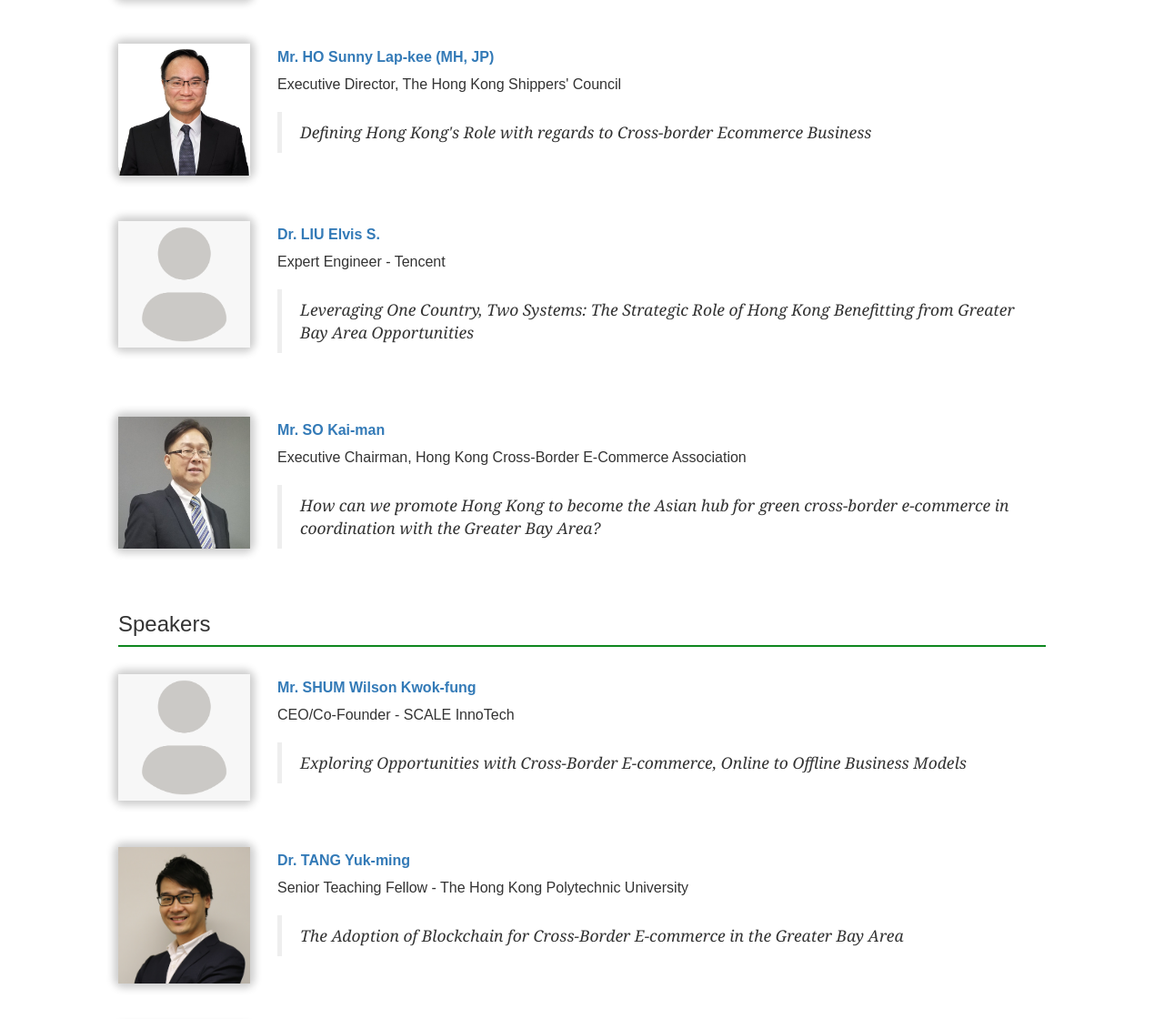
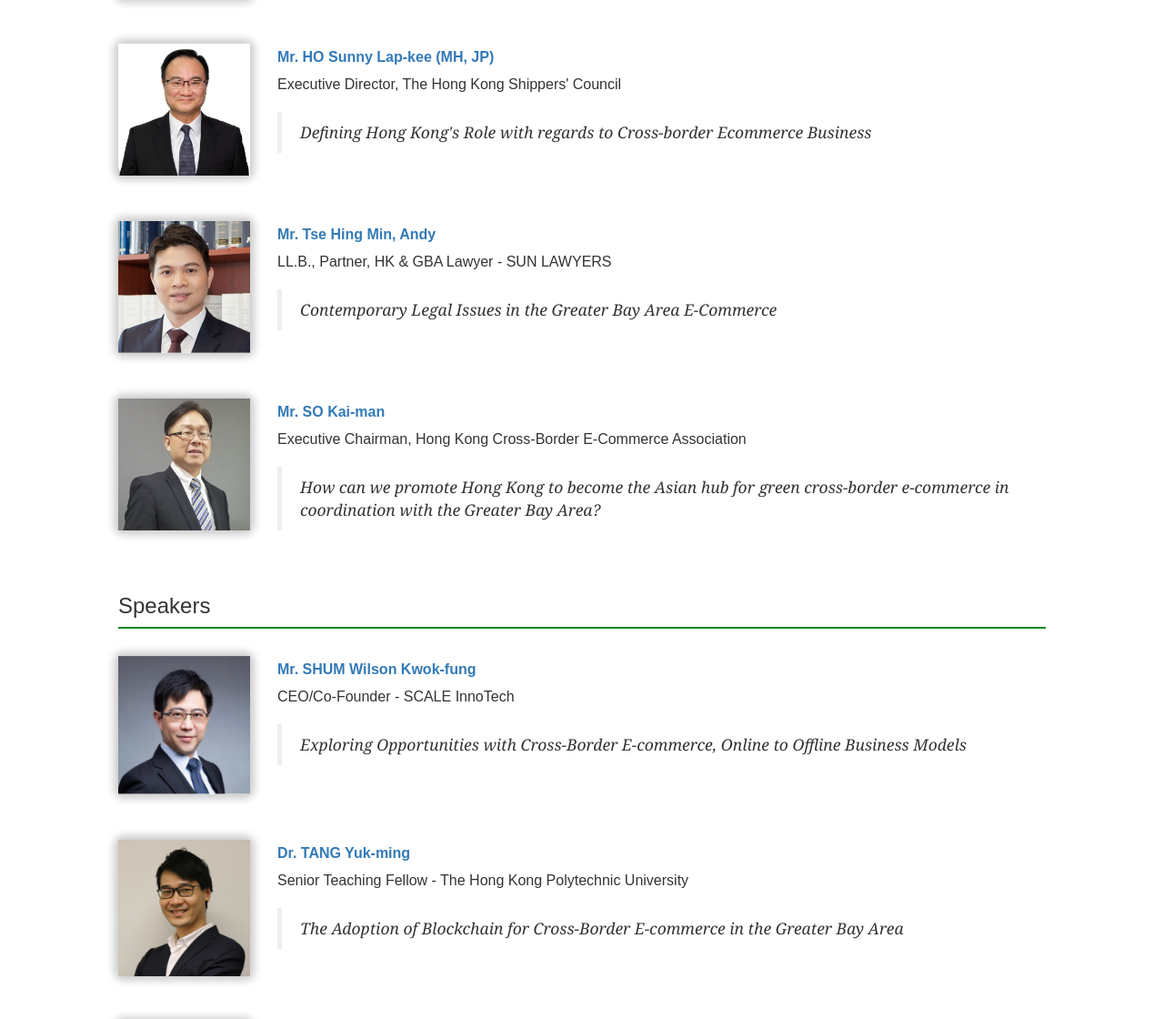
Before and after one commit to billyng1994/cprconf2023, a PHP site: page /speakers.php in a window 1280 px wide. Shown: the part 983-2103 px from the top of the page at 91% size. Run offline with PHP 8.4, Linux system fonts and the light colour scheme; some libraries are stand-ins or nearby versions.

Commit message:
icon update

```diff
--- a/cprconf2023/speakers.php
+++ b/cprconf2023/speakers.php
@@ -90,15 +90,15 @@
 			<div class="row speaker">
 				<div class="col-xs-4 col-sm-4 col-md-2 col-lg-2">
 					<div class="img-rounded" style="box-shadow: 0px 0px 8px 5px rgba(0,0,0,0.2);">
-						<img src="images/speakers/placeholder.png" style="width:100%">
+						<img src="images/speakers/Tse_Hing_Ming.jpg" style="width:100%">
 					</div>
 				</div>
 				<div class="col-xs-12 col-sm-12 col-md-10 col-lg-10">
 					<p>
-						<a href="#" target="_blank">Dr. LIU Elvis S.</a> <br>
-						Expert Engineer - Tencent
+						<a href="#" target="_blank">Mr. Tse Hing Min, Andy</a> <br>
+						LL.B., Partner, HK & GBA Lawyer - SUN LAWYERS
 					</p>
-					<blockquote class="speaker_topics">Leveraging One Country, Two Systems: The Strategic Role of Hong Kong Benefitting from Greater Bay Area Opportunities</blockquote>
+					<blockquote class="speaker_topics">Contemporary Legal Issues in the Greater Bay Area E-Commerce</blockquote>
 				</div>
 			</div>
 
@@ -126,7 +126,7 @@
 			<div class="row speaker">
 				<div class="col-xs-4 col-sm-4 col-md-2 col-lg-2">
 					<div class="img-rounded" style="box-shadow: 0px 0px 8px 5px rgba(0,0,0,0.2);">
-						<img src="images/speakers/placeholder.png" style="width:100%">
+						<img src="images/speakers/Wilson_Shum.jpeg" style="width:100%">
 					</div>
 				</div>
 				<div class="col-xs-12 col-sm-12 col-md-10 col-lg-10">
```
Also changed, not shown: cprconf2023/images/speakers/Tse_Hing_Ming.jpg (added), cprconf2023/images/speakers/Wilson_Shum.jpeg (added).
